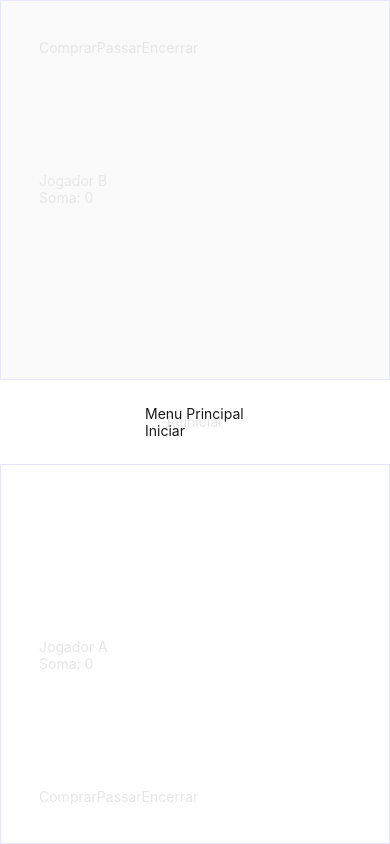
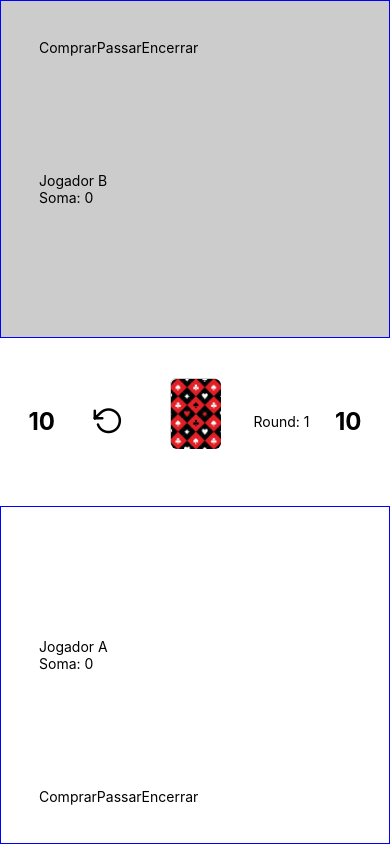
Before and after one commit to douglas-moura/projeto_jogo_21, a React Native app: screen / in a window 390 px wide. Built offline with nearby package versions, Linux system fonts and the light colour scheme.

Commit message:
feat: Imagem do central de baralho
- Imagem do background do baralho salvo em ./assets/img
- Component carta ajustado para mostrar o back baralho quando não há props de carta
- Biblioteca @types/react-native-vector-icons instalado para corrigir erros de importação de Icon

```diff
--- a/app/index.tsx
+++ b/app/index.tsx
@@ -1,11 +1,12 @@
 import { View, Text, SafeAreaView, StatusBar, StyleSheet, Pressable } from 'react-native'
 import { useState, useEffect } from 'react'
+import { reloadAppAsync } from 'expo'
+import Icon from 'react-native-vector-icons/Feather'
 import JogadorClasse from '../class/JogadorClasse'
 import BaralhoClasse from '../class/BaralhoClasse'
 import PartidaClasse from '../class/PartidaClasse'
 import Carta from '../components/Carta'
 import Menu from './menu'
-import { reloadAppAsync } from 'expo'
 
 export default function Home() {
 	const partida = new PartidaClasse()
@@ -30,7 +31,7 @@ export default function Home() {
 	return (
 		<SafeAreaView style={styles.mesa}>
 			<StatusBar barStyle="light-content" />
-			<Menu />
+			{/*<Menu />*/}
 			<View style={[styles.jogadorContainer, styles.oponente]}>
 				<View style={rodada % 2 === 1 ? styles.pelicula : {display: 'none'}}></View>
 				<View style={styles.jogadorInfos}>
@@ -61,16 +62,26 @@ export default function Home() {
 					</Pressable>
 				</View>
 			</View>
+
 			<View style={styles.baralhoContainer}>
+				<Text style={styles.placarPontos}>10</Text>
 				<Pressable onPress={() => {
 					setJogador1(new JogadorClasse(partida.jogadores[0].getNome()))
 					setJogador2(new JogadorClasse(partida.jogadores[1].getNome()))
 					setRodada(1)
 					setAtualizar(a => !a)
 				}}>
-					<Text>Reiniciar</Text>
+					<Text style={styles.placarInfos}>
+						<Icon name="rotate-ccw" size={30} color="#000" />
+					</Text>
 				</Pressable>
+				<Text style={styles.baralhoIcon}>
+					<Carta carta={undefined} />
+				</Text>
+				<Text style={styles.placarInfos}>Round: 1</Text>
+				<Text style={styles.placarPontos}>10</Text>
 			</View>
+
 			<View style={[styles.jogadorContainer, styles.jogador]}>
 				<View style={rodada % 2 === 0 ? styles.pelicula : {display: 'none'}}></View>
 				<View style={styles.jogadorInfos}>
@@ -112,9 +123,25 @@ const styles = StyleSheet.create({
 		justifyContent: 'space-between'
 	},
 	baralhoContainer: {
-		height: '10%',
+		flexDirection: 'row',
+		height: '20%',
 		justifyContent: 'center',
 		alignItems: 'center',
+	},
+	baralhoIcon: {
+		marginHorizontal: 20,
+		fontSize: 70,
+	},
+	placarInfos: {
+		width: 75,
+		borderWidth: 0,
+		borderColor: 'red',
+		textAlign: 'center',
+	},
+	placarPontos: {
+		marginHorizontal: 16,
+		fontSize: 24,
+		fontWeight: 'bold',
 	},
 	pelicula: {
 		position: 'absolute',
@@ -136,7 +163,7 @@ const styles = StyleSheet.create({
 		overflow: 'hidden',
 		justifyContent: 'flex-end',
 		padding: 38,
-		height: '45%',
+		height: '40%',
 		borderWidth: 1,
 		borderColor: 'blue',
 	},
--- a/components/Carta.tsx
+++ b/components/Carta.tsx
@@ -1,15 +1,27 @@
-import { View, Text, StyleSheet } from "react-native"
+import { View, Text, StyleSheet, ImageBackground } from "react-native"
 import CartaClasse from "../interfaces/Carta"
 
 type Props = {
-    carta: CartaClasse
+    carta: CartaClasse | undefined
 }
 
 export default function Carta({ carta }: Props) {
+    if (!carta) {
+        // Mostra o verso da carta
+        return (
+            <ImageBackground
+                source={require('../assets/img/card-back.jpg')}
+                style={styles.cartaContainer}
+                imageStyle={{ borderRadius: 6 }}
+            />
+        )
+    }
+
+    // Mostra a carta aberta
     return (
         <View style={styles.cartaContainer}>
-            {carta.valor ? <Text style={styles.cartaNumero}>{carta.valor}</Text> : null}
-            {carta.naipe ? <Text style={styles.cartaSimbolo}>{carta.naipe}</Text> : null}
+            <Text style={styles.cartaNumero}>{carta.valor}</Text>
+            <Text style={styles.cartaSimbolo}>{carta.naipe}</Text>
         </View>
     )
 }
--- a/package.json
+++ b/package.json
@@ -18,6 +18,7 @@
   "devDependencies": {
     "@babel/core": "^7.25.2",
     "@types/react": "~19.0.10",
+    "@types/react-native-vector-icons": "^6.4.18",
     "typescript": "~5.8.3"
   },
   "private": true
```
Also changed, not shown: assets/img/card-back.jpg (added), 1 other file (tests, documents, lock files or other folders).
